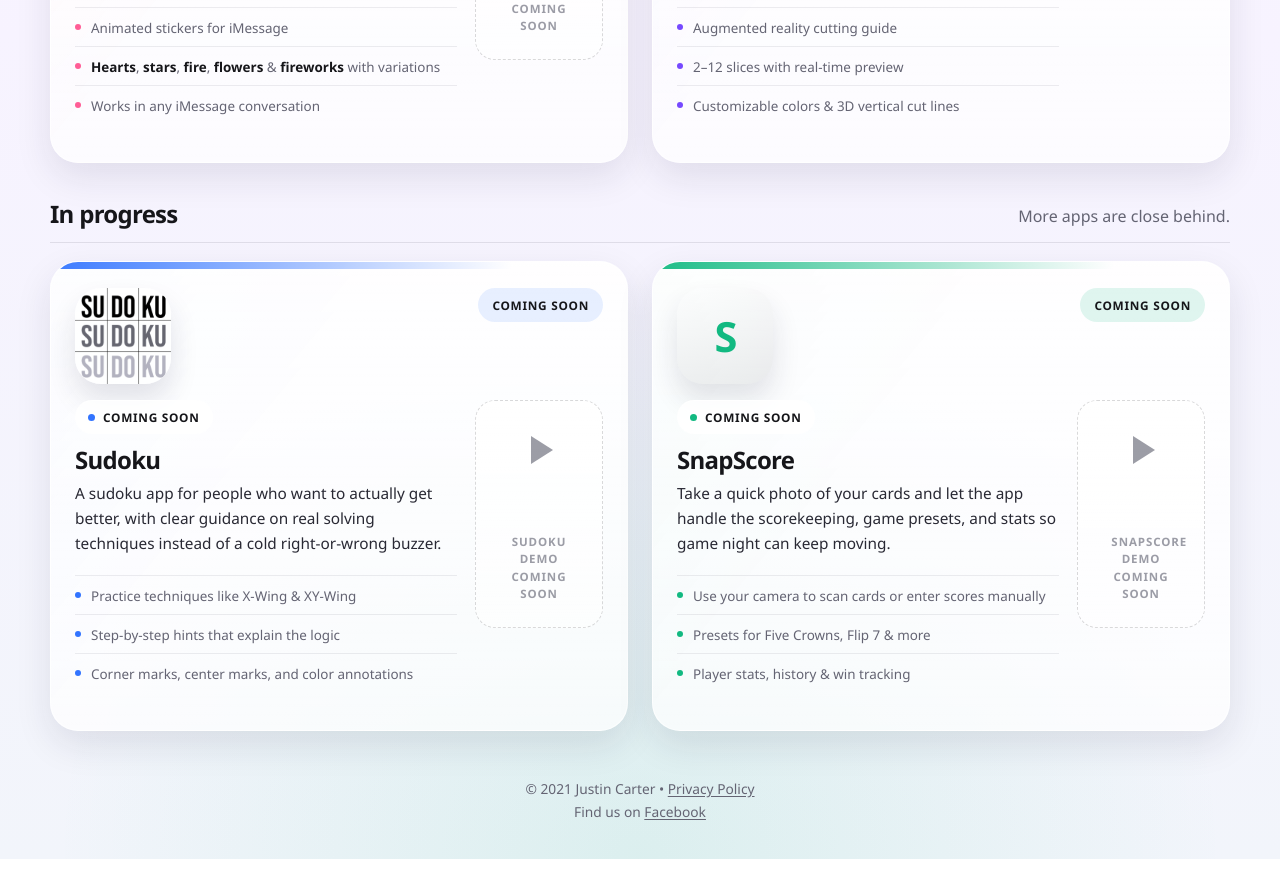
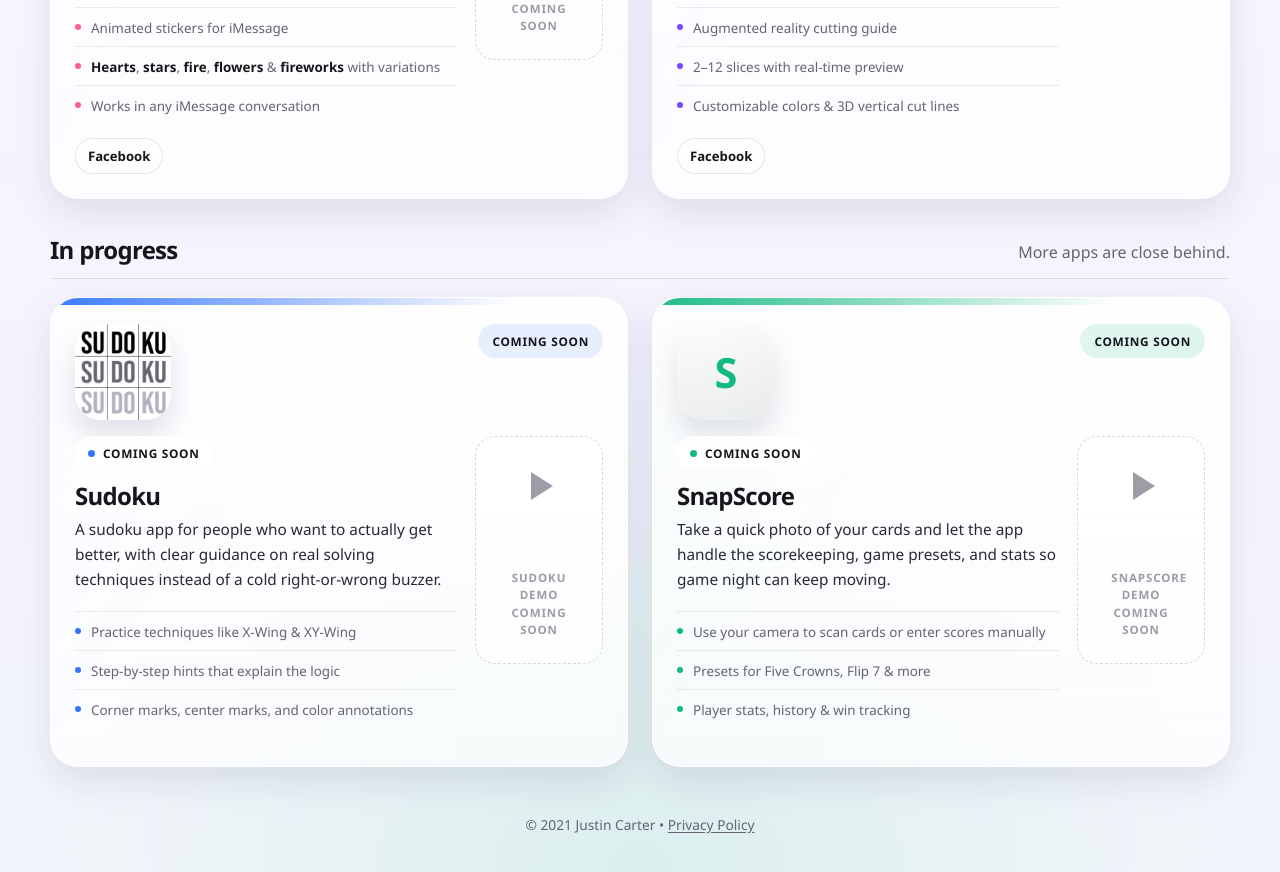
Before and after one commit to justicart/justickers, a React (Create React App) app: page / in a window 1280 px wide. Shown: the part 860-1732 px from the top of the page. Built offline with nearby package versions, Linux system fonts and the light colour scheme.

Commit message:
facebook links

```diff
--- a/src/App.css
+++ b/src/App.css
@@ -319,6 +319,31 @@
   background: var(--theme-accent);
 }
 
+.app-links {
+  display: flex;
+  flex-wrap: wrap;
+  gap: 10px;
+}
+
+.app-link {
+  display: inline-flex;
+  align-items: center;
+  min-height: 36px;
+  padding: 0 12px;
+  border-radius: 999px;
+  background: rgba(255, 255, 255, 0.72);
+  border: 1px solid rgba(22, 22, 26, 0.1);
+  color: var(--ink-strong);
+  font-size: 0.82rem;
+  font-weight: 600;
+  text-decoration: none;
+}
+
+.app-link:hover {
+  color: var(--ink-strong);
+  background: rgba(255, 255, 255, 0.9);
+}
+
 .app-card-buttons {
   position: relative;
   z-index: 1;
@@ -581,15 +606,13 @@ img.hoverImg {
   margin: 4px 0;
 }
 
-.footer-link,
-.footer-contact a {
+.footer-link {
   color: inherit;
   text-decoration: underline;
   text-underline-offset: 2px;
 }
 
-.footer-link:hover,
-.footer-contact a:hover {
+.footer-link:hover {
   color: var(--ink-strong);
 }
 
--- a/src/App.js
+++ b/src/App.js
@@ -82,6 +82,12 @@ const apps = [
       <><span className="hotText">Hearts<img src={hearts} className="hoverImg" alt="" /></span>, <span className="hotText">stars<img src={stars} className="hoverImg" alt="" /></span>, <span className="hotText">fire<img src={fire} className="hoverImg" alt="" /></span>, <span className="hotText">flowers<img src={flowers} className="hoverImg" alt="" /></span> & <span className="hotText">fireworks<img src={fireworks} className="hoverImg" alt="" /></span> with variations</>,
       'Works in any iMessage conversation',
     ],
+    links: [
+      {
+        label: 'Facebook',
+        url: 'https://www.facebook.com/justickers',
+      },
+    ],
     storeUrl: 'https://apps.apple.com/us/app/animated-hearts-stickers/id1589174730',
     demo: <VideoPlaceholder label="Sticker demo coming soon" />,
   },
@@ -97,6 +103,12 @@ const apps = [
       'Augmented reality cutting guide',
       '2–12 slices with real-time preview',
       'Customizable colors & 3D vertical cut lines',
+    ],
+    links: [
+      {
+        label: 'Facebook',
+        url: 'https://www.facebook.com/PieSlicer',
+      },
     ],
     storeUrl: 'https://apps.apple.com/us/app/pieslicer/id6738563011',
     demoVideoSrc: pieSlicerDemo,
@@ -170,9 +182,6 @@ function SiteFooter({ onNavigatePrivacy }) {
           Privacy Policy
         </a>
       </p>
-      <p className="footer-contact">
-        Find us on <a href="https://www.facebook.com/justickers">Facebook</a>
-      </p>
     </footer>
   );
 }
@@ -224,6 +233,21 @@ function AppCard({ app, onOpenVideo }) {
               <ul className="app-features">
                 {app.features.map((feature, index) => <li key={index}>{feature}</li>)}
               </ul>
+            )}
+            {app.links?.length > 0 && (
+              <div className="app-links">
+                {app.links.map((link) => (
+                  <a
+                    key={link.url}
+                    className="app-link"
+                    href={link.url}
+                    target="_blank"
+                    rel="noreferrer"
+                  >
+                    {link.label}
+                  </a>
+                ))}
+              </div>
             )}
           </div>
         </div>
```
